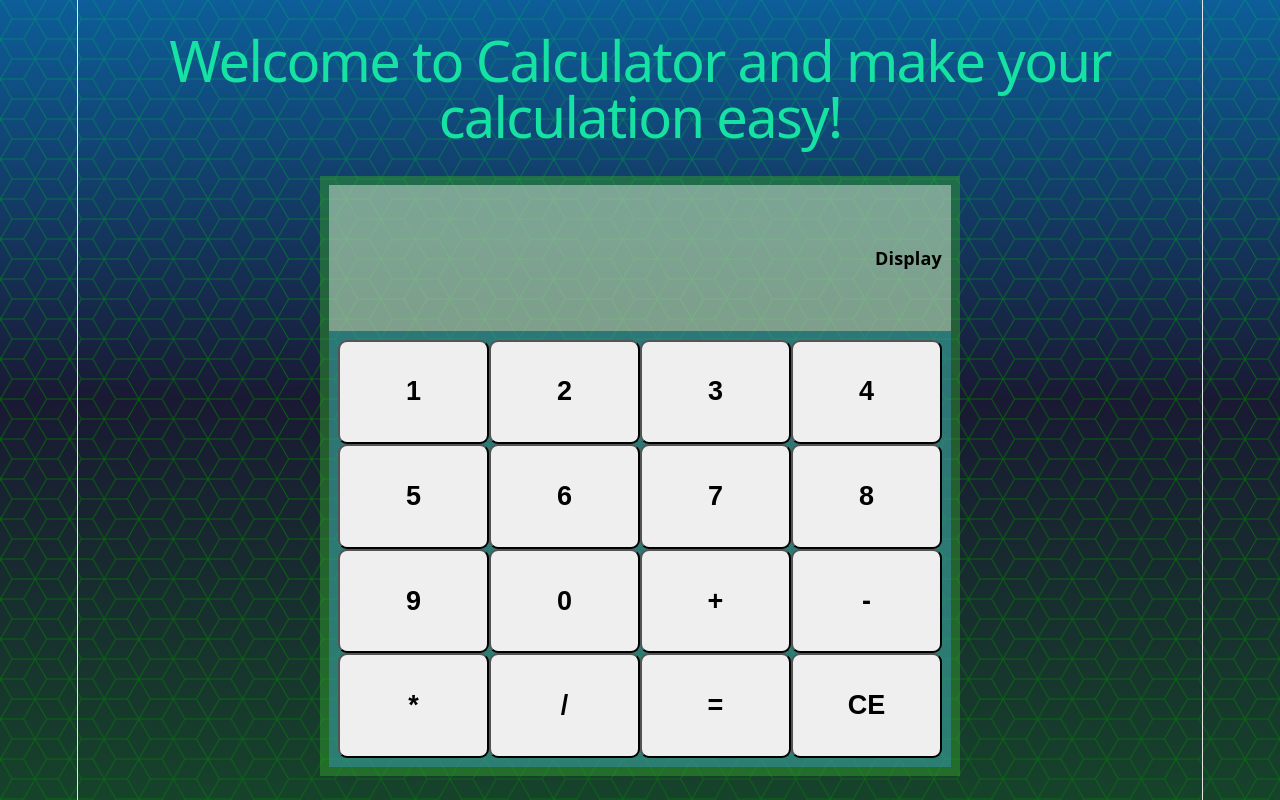
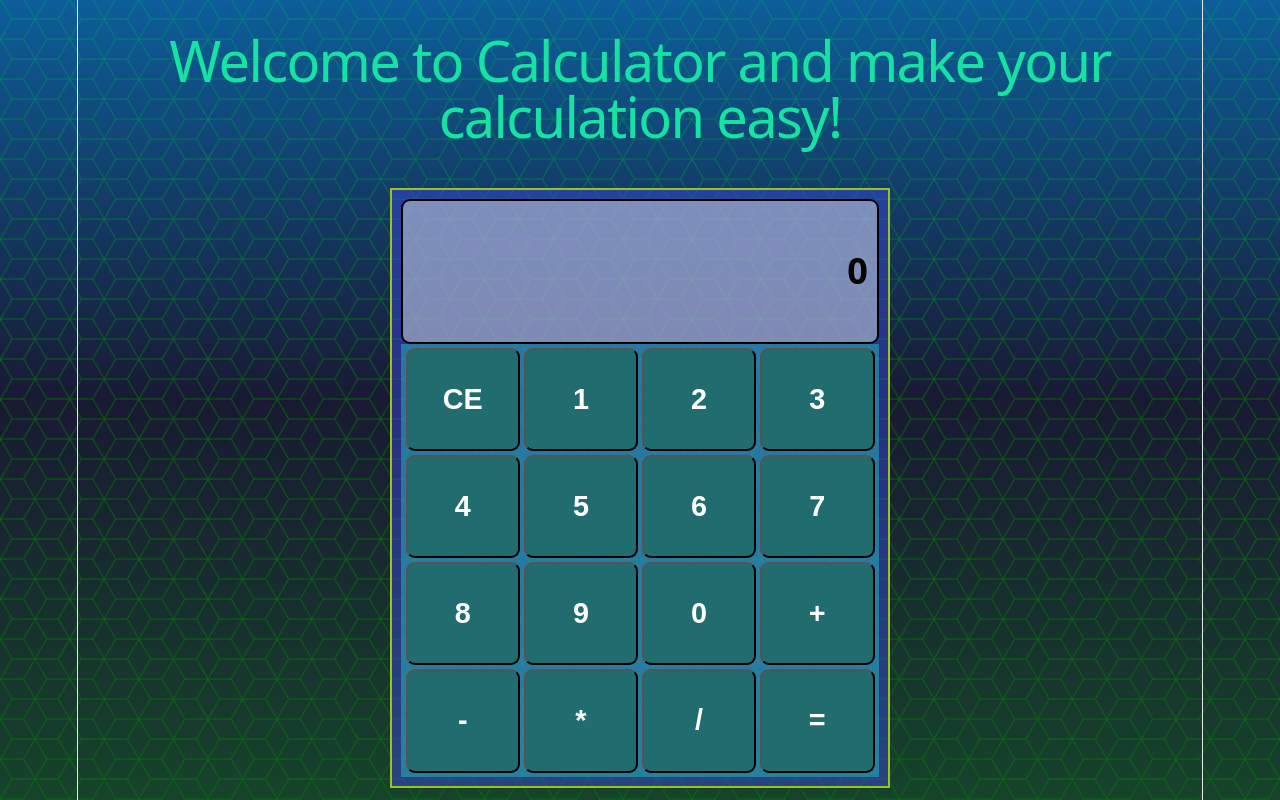
Before and after one commit to juvenilejhan/My_Calculator_React, a React (Vite) app in the folder my-calculator/: page / in a window 1280 px wide. Built offline with nearby package versions, Linux system fonts and the light colour scheme.

Commit message:
feat: update calculator components with state management and styling improvements

```diff
--- a/my-calculator/src/App.jsx
+++ b/my-calculator/src/App.jsx
@@ -2,7 +2,7 @@ import Board from "./components/Board";
 import styled from "styled-components";
 
 const H1 = styled.h1`
-  color: rgb(22 227 163);
+  color: #16e3a3;
 `;
 
 export default function App() {
--- a/my-calculator/src/components/Board.jsx
+++ b/my-calculator/src/components/Board.jsx
@@ -1,22 +1,32 @@
 import { styled } from "styled-components";
 import Display from "./Display";
 import KeyBoard from "./KeyBoard";
+import { useState } from "react";
 
 const StyledBoard = styled.div`
-  background-color: rgba(49, 155, 45, 0.5);
+  background-color: rgba(55, 70, 209, 0.5);
   width: 50vw;
-  max-width: 800px;
+  max-width: 500px;
   min-width: 325px;
-  margin: 0 auto;
+  margin: auto;
   height: 75vh;
   padding: 0.5rem;
+  border: 2px #9ac11c solid;
 `;
 
 export default function Board() {
+  const [displayOutput, setDisplayOutput] = useState("0");
+
+  function handleDisplay(input) {
+    setDisplayOutput((prevOutput)=>{
+      return prevOutput+input;
+    });
+  }
+
   return (
     <StyledBoard>
-      <Display input="Display" />
-      <KeyBoard />
+      <Display input={displayOutput} />
+      <KeyBoard handleDisplay={handleDisplay} />
     </StyledBoard>
   );
 }
--- a/my-calculator/src/components/Display.jsx
+++ b/my-calculator/src/components/Display.jsx
@@ -9,6 +9,9 @@ const StyledDisplay = styled.div`
   color: black;
   font-weight: bold;
   padding: 0.5rem;
+  border: 2px black solid;
+  font-size: 2rem;
+  border-radius: 0.5rem;
 `;
 
 export default function Display({input}) {
--- a/my-calculator/src/components/KeyBoard.jsx
+++ b/my-calculator/src/components/KeyBoard.jsx
@@ -1,38 +1,37 @@
 import { styled } from "styled-components";
-import KeyPad from "./Keypad";
+import KeyPad from "./KeyPad";
 
 const StyledKeyBoard = styled.div`
-  background-color: rgba(54, 143, 185, 0.5);
+  background-color: rgba(40, 187, 192, 0.5);
   height: 75%;
   display: grid;
   grid-template-rows: repeat(4, 1fr);
   grid-template-columns: repeat(4, 1fr);
-  justify-content: right;
+  gap: 0.2rem;
+  justify-content: end;
   align-items: top;
-  color: black;
-  font-weight: bold;
-  padding: 0.5rem;
+  padding: 0.25rem;
 `;
 
-export default function KeyBoard() {
+export default function KeyBoard({ handleDisplay }) {
   return (
-    <StyledKeyBoard className="keypad">
-      <KeyPad value="1" />
-      <KeyPad value="2" />
-      <KeyPad value="3" />
-      <KeyPad value="4" />
-      <KeyPad value="5" />
-      <KeyPad value="6" />
-      <KeyPad value="7" />
-      <KeyPad value="8" />
-      <KeyPad value="9" />
-      <KeyPad value="0" />
-      <KeyPad value="+" />
-      <KeyPad value="-" />
-      <KeyPad value="*" />
-      <KeyPad value="/" />
-      <KeyPad value="=" />
-      <KeyPad value="CE" />
+    <StyledKeyBoard>
+      <KeyPad handleDisplay={handleDisplay} value="CE" />
+      <KeyPad handleDisplay={handleDisplay} value="1" />
+      <KeyPad handleDisplay={handleDisplay} value="2" />
+      <KeyPad handleDisplay={handleDisplay} value="3" />
+      <KeyPad handleDisplay={handleDisplay} value="4" />
+      <KeyPad handleDisplay={handleDisplay} value="5" />
+      <KeyPad handleDisplay={handleDisplay} value="6" />
+      <KeyPad handleDisplay={handleDisplay} value="7" />
+      <KeyPad handleDisplay={handleDisplay} value="8" />
+      <KeyPad handleDisplay={handleDisplay} value="9" />
+      <KeyPad handleDisplay={handleDisplay} value="0" />
+      <KeyPad handleDisplay={handleDisplay} value="+" />
+      <KeyPad handleDisplay={handleDisplay} value="-" />
+      <KeyPad handleDisplay={handleDisplay} value="*" />
+      <KeyPad handleDisplay={handleDisplay} value="/" />
+      <KeyPad handleDisplay={handleDisplay} value="=" />
     </StyledKeyBoard>
   );
 }
--- a/my-calculator/src/components/KeyPad.jsx
+++ b/my-calculator/src/components/KeyPad.jsx
@@ -1,11 +1,15 @@
 import { styled } from "styled-components";
 
 const StyledKeyPad = styled.button`
-  font-size: 1.5rem;
+  font-size: 1.6rem;
   font-weight: bold;
   border-radius: 0.5rem;
+  background-color: #216c6f;
+  color: white;
 `;
 
-export default function KeyPad({ value }) {
-  return <StyledKeyPad>{value}</StyledKeyPad>;
+export default function KeyPad({ handleDisplay, value }) {
+  return (
+    <StyledKeyPad onClick={() => handleDisplay(value)}>{value}</StyledKeyPad>
+  );
 }
```
